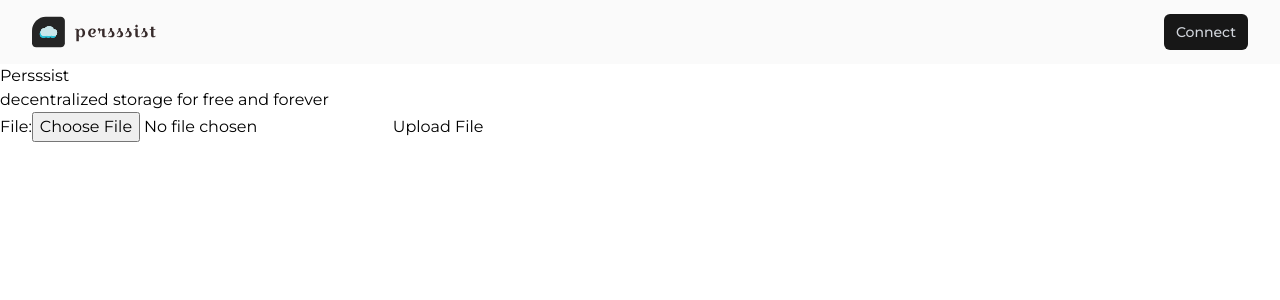
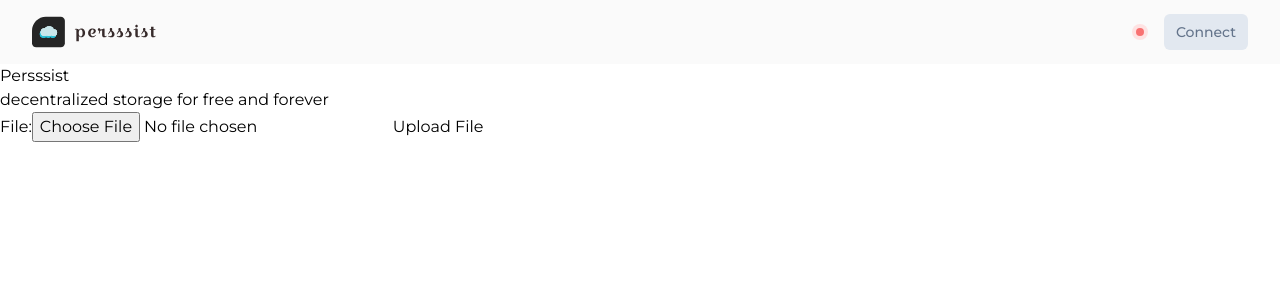
Before and after one commit to MCarlomagno/persssist, a Next.js app: page / in a window 1280 px wide. Shown: the top 300 px of the page. Built offline with nearby package versions, Linux system fonts and the light colour scheme; what ipfs-http-client would draw is missing.

Commit message:
feat/account auth

```diff
--- a/pages/components/navbar/Navbar.tsx
+++ b/pages/components/navbar/Navbar.tsx
@@ -1,24 +1,50 @@
-import { useState } from 'react'
+import { useEffect, useState } from 'react'
 import { Disclosure, Menu } from '@headlessui/react'
 import { MenuIcon, XIcon } from '@heroicons/react/outline'
 import { NextPage } from 'next'
 import Image from 'next/image'
 import { ConnectButton } from './connect-button'
+import { ConnectionState } from '../../enums/connection-state'
+import { ConnectionStateIcon } from '../shared/connection-state-icon'
+import { UserInfo } from './user-info'
 
-const navigation = [
-    { name: 'Connect', href: '#', current: true },
-]
-
-function classNames(...classes: string[]) {
-    return classes.filter(Boolean).join(' ')
-}
+// For recognizing ethereum as part of the
+// window global object.
+declare let window: any;
 
 export const NavBar: NextPage = () => {
 
-    const [isConnected, setIsConnected] = useState(false);
+    const [connectionState, setConnectionState] = useState(ConnectionState.DISCONNECTED);
+    const [userAddress, setUserAddress] = useState("");
+
+    useEffect(() => {
+        listenMetamask();
+        initializeConnectionState();
+    }, []);
+
+    async function listenMetamask() {
+        window.ethereum?.on('accountsChanged', initializeConnectionState);
+    }
+
+    async function initializeConnectionState() {
+        if (!window.ethereum) return setConnectionState(ConnectionState.UNAVAILABLE);
+
+        const accounts: string[] = await window.ethereum.request({ method: "eth_accounts" });
+        if (accounts.length === 0) return setConnectionState(ConnectionState.DISCONNECTED);
+
+        setUserAddress(accounts[0]);
+        return setConnectionState(ConnectionState.CONNECTED);
+    }
+
+    async function connect() {
+        const accounts = await window.ethereum.request({
+            method: "eth_requestAccounts",
+        });
+        setUserAddress(accounts[0]);
+
+    }
 
     const MobileMenuButton = (open: boolean) => <div className="absolute inset-y-0 left-0 flex items-center sm:hidden">
-        {/* Mobile menu button*/}
         <Disclosure.Button className="inline-flex items-center justify-center p-2 rounded-md text-gray-400 hover:text-white hover:bg-gray-700 focus:outline-none focus:ring-2 focus:ring-inset focus:ring-white">
             <span className="sr-only">Open main menu</span>
             {open ? (
@@ -39,19 +65,9 @@
     </div>
 
     const ActionButtons = () => <div className="absolute inset-y-0 right-0 flex items-center pr-2 sm:static sm:inset-auto sm:ml-6 sm:pr-0">
-
-        <ConnectButton></ConnectButton>
-        {/* Profile dropdown */}
-        {isConnected && <Menu as="div" className="ml-3 relative">
-            <Menu.Button className="bg-gray-800 flex text-sm rounded-full focus:outline-none focus:ring-2 focus:ring-offset-2 focus:ring-offset-gray-800 focus:ring-white">
-                <span className="sr-only">Open user menu</span>
-                <img
-                    className="h-8 w-8 rounded-full"
-                    src="https://images.unsplash.com/photo-1472099645785-5658abf4ff4e?ixlib=rb-1.2.1&ixid=eyJhcHBfaWQiOjEyMDd9&auto=format&fit=facearea&facepad=2&w=256&h=256&q=80"
-                    alt=""
-                />
-            </Menu.Button>
-        </Menu>}
+        <ConnectionStateIcon connectionState={connectionState}></ConnectionStateIcon>
+        {connectionState === ConnectionState.CONNECTED &&  <UserInfo address={userAddress}></UserInfo>}
+        <ConnectButton onClick={connect} connectionState={connectionState}></ConnectButton>
     </div>;
 
     return (
@@ -70,20 +86,15 @@
 
                     <Disclosure.Panel className="sm:hidden">
                         <div className="px-2 pt-2 pb-3 space-y-1">
-                            {navigation.map((item) => (
-                                <Disclosure.Button
-                                    key={item.name}
-                                    as="a"
-                                    href={item.href}
-                                    className={classNames(
-                                        item.current ? 'bg-gray-900 text-white' : 'text-gray-300 hover:bg-gray-700 hover:text-white',
-                                        'block px-3 py-2 rounded-md text-base font-medium'
-                                    )}
-                                    aria-current={item.current ? 'page' : undefined}
-                                >
-                                    {item.name}
-                                </Disclosure.Button>
-                            ))}
+                            <Disclosure.Button
+                                key={'connect'}
+                                as="a"
+                                className={'text-gray-300 hover:bg-gray-700 hover:text-white'}
+                                aria-current={'page'}
+                            >
+                                Connect
+                            </Disclosure.Button>
+                            ))
                         </div>
                     </Disclosure.Panel>
                 </>
--- a/pages/components/navbar/connect-button.tsx
+++ b/pages/components/navbar/connect-button.tsx
@@ -1,83 +1,26 @@
 import { NextPage } from "next";
-import { useEffect, useState } from "react";
-import Web3 from "web3";
+import { ConnectionState } from "../../enums/connection-state";
 
-// For recognizing ethereum as part of the
-// window global object.
-declare let window: any;
-
-function isMobileDevice() {
-    return 'ontouchstart' in window || 'onmsgesturechange' in window;
+interface Props {
+    onClick: () => void;
+    connectionState: ConnectionState;
 }
 
-async function connect(onConnected: any) {
-    if (!window.ethereum) {
-        alert("Get MetaMask!");
-        return;
-    }
+export const ConnectButton: NextPage<Props> = ({ onClick, connectionState }) => {
 
-    const accounts = await window.ethereum.request({
-        method: "eth_requestAccounts",
-    });
-
-    onConnected(accounts[0]);
-}
-
-async function onAddressChanged(address: string) {
-    console.log('address changed')
-}
-
-async function checkIfWalletIsConnected(onConnected: any) {
-    if (window.ethereum) {
-        const accounts = await window.ethereum.request({
-            method: "eth_accounts",
-        });
-
-        if (accounts.length > 0) {
-            const account = accounts[0];
-            onConnected(account);
-            return;
-        }
-
-        if (isMobileDevice()) {
-            await connect(onConnected);
-        }
-    }
-}
-
-export const ConnectButton: NextPage = () => {
-    const [userAddress, setUserAddress] = useState("");
-
-    useEffect(() => {
-        checkIfWalletIsConnected(setUserAddress);
-    }, []);
-
-    useEffect(() => {
-        onAddressChanged(userAddress);
-    }, [userAddress]);
-
-    async function connect(onConnected: any) {
-        if (!window.ethereum) {
-            alert("Get MetaMask!");
-            return;
-        }
-
-        const accounts = await window.ethereum.request({
-            method: "eth_requestAccounts",
-        });
-
-        onConnected(accounts[0]);
+    if(connectionState === ConnectionState.CONNECTED) {
+        return <></>
     }
 
     return (
-        userAddress ? <></> :
-            <div className="flex space-x-4">
-                <button
-                    className={'bg-neutral-900 text-gray-300 hover:bg-gray-700 hidden hover:text-white px-3 py-2 rounded-md text-sm font-medium sm:block'}
-                    aria-current={'page'}
-                    onClick={() => connect(setUserAddress)}>
-                    Connect
-                </button>
-            </div>
+        <div className="flex space-x-4 pl-4">
+            <button
+                className={'bg-neutral-900 text-gray-300 disabled:bg-slate-200 disabled:text-slate-500 hover:bg-gray-700 hidden hover:text-white px-3 py-2 rounded-md text-sm font-medium sm:block'}
+                aria-current={'page'}
+                onClick={onClick}
+                disabled={connectionState === ConnectionState.UNAVAILABLE}>
+                Connect
+            </button>
+        </div>
     );
 }
--- /dev/null
+++ b/pages/components/navbar/user-info.tsx
@@ -0,0 +1,16 @@
+import { NextPage } from "next";
+import { ConnectionState } from "../../enums/connection-state";
+import { truncateAddress } from "../../utils/string-utils";
+
+interface Props {
+    address: string;
+}
+
+export const UserInfo: NextPage<Props> = ({ address }) => {
+
+    return (
+        <div className="pl-4">
+           {truncateAddress(address)}
+        </div>
+    );
+}
--- /dev/null
+++ b/pages/components/shared/connection-state-icon.tsx
@@ -0,0 +1,30 @@
+
+import { NextPage } from "next";
+import { ConnectionState } from "../../enums/connection-state";
+
+interface Props {
+    connectionState: ConnectionState;
+}
+
+export const ConnectionStateIcon: NextPage<Props> = ({ connectionState }) => {
+    if (connectionState === ConnectionState.DISCONNECTED) {
+        return <div className="w-4 h-4 rounded-full bg-amber-100 grid place-items-center">
+            <div className="w-2 h-2 rounded-full bg-amber-600"></div>
+        </div>
+    }
+
+    if (connectionState === ConnectionState.CONNECTED) {
+        return <div className="w-4 h-4 rounded-full bg-green-100 grid place-items-center">
+            <div className="w-2 h-2 rounded-full bg-green-400"></div>
+        </div>
+    }
+
+    if (connectionState === ConnectionState.UNAVAILABLE) {
+        return <div className="w-4 h-4 rounded-full bg-red-100 grid place-items-center">
+        <div className="w-2 h-2 rounded-full bg-red-400"></div>
+    </div>
+    }
+
+
+    return (<></>);
+}
--- /dev/null
+++ b/pages/enums/connection-state.ts
@@ -0,0 +1 @@
+export enum ConnectionState { CONNECTED = 0, DISCONNECTED = 1, UNAVAILABLE = 2 }
--- /dev/null
+++ b/pages/utils/string-utils.ts
@@ -0,0 +1 @@
+export const truncateAddress = (addr: string) => addr.slice(0, 4) + '...' + addr.slice(addr.length - 5, addr.length - 1);
```
Also changed, not shown: abis/DFiles.json, abis/Migrations.json.
